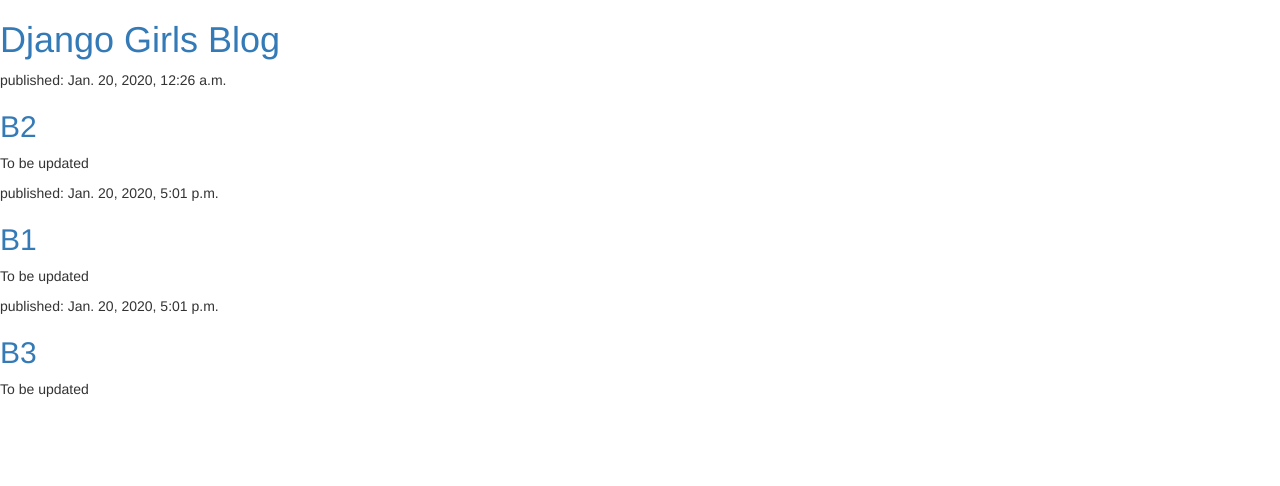
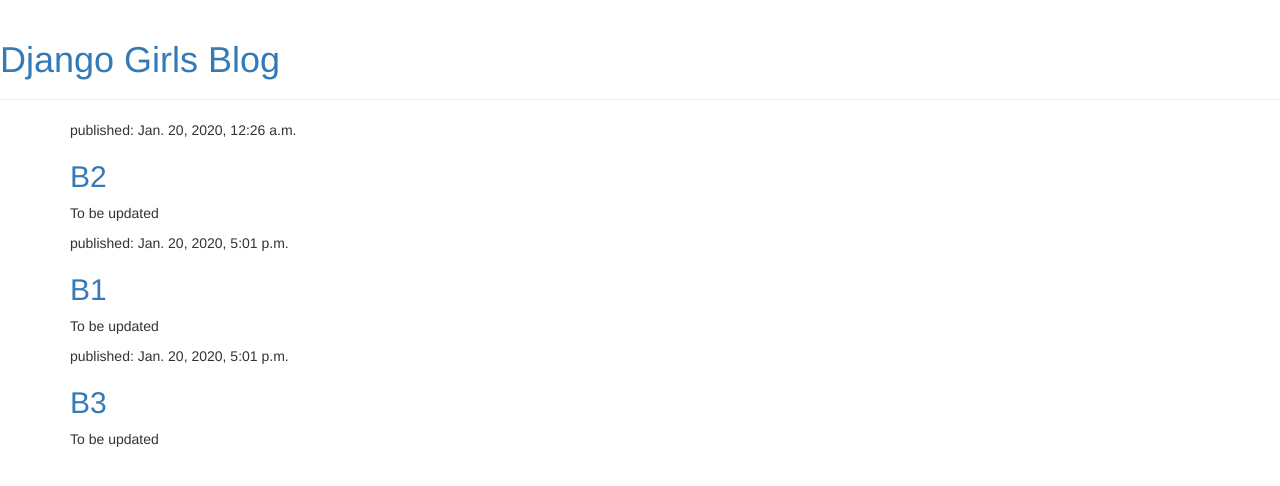
Before and after one commit to Shreyas-SShetty/my-first-blog, a Django app: page / in a window 1280 px wide. Shown: the top 486 px of the page. Run offline with Django 3.2, Linux system fonts and the light colour scheme; data comes from the database, SQL or seed files in the repository; some libraries are stand-ins or nearby versions.

Commit message:
changed the css

```diff
--- a/blog/templates/blog/post_list.html
+++ b/blog/templates/blog/post_list.html
@@ -2,21 +2,32 @@
 <html>
     <head>
         <title>Django Girls blog</title>
+        <link href="//fonts.googleapis.com/css?family=Lobster&subset=latin,latin-ext" rel="stylesheet" type="text/css">
         <link rel="stylesheet" href="//maxcdn.bootstrapcdn.com/bootstrap/3.2.0/css/bootstrap.min.css">
         <link rel="stylesheet" href="//maxcdn.bootstrapcdn.com/bootstrap/3.2.0/css/bootstrap-theme.min.css">
         <link rel="stylesheet" href="{% static 'css/blog.css' %}">
     </head>
     <body>
         <div>
+            <div class="page-header">
             <h1><a href="/">Django Girls Blog</a></h1>
             </div>
+        </div>
 
+        <div class="content container">
+    <div class="row">
+        <div class="col-md-8">
             {% for post in posts %}
-            <div>
+                <div class="post">
+                    <div class="date">
                         <p>published: {{ post.published_date }}</p>
+                    </div>
                     <h2><a href="">{{ post.title }}</a></h2>
                     <p>{{ post.text|linebreaksbr }}</p>
                 </div>
             {% endfor %}
+        </div>
+    </div>
+        </div>
     </body>
 </html>
```
Lines whose indentation alone changed are shown as unchanged.
